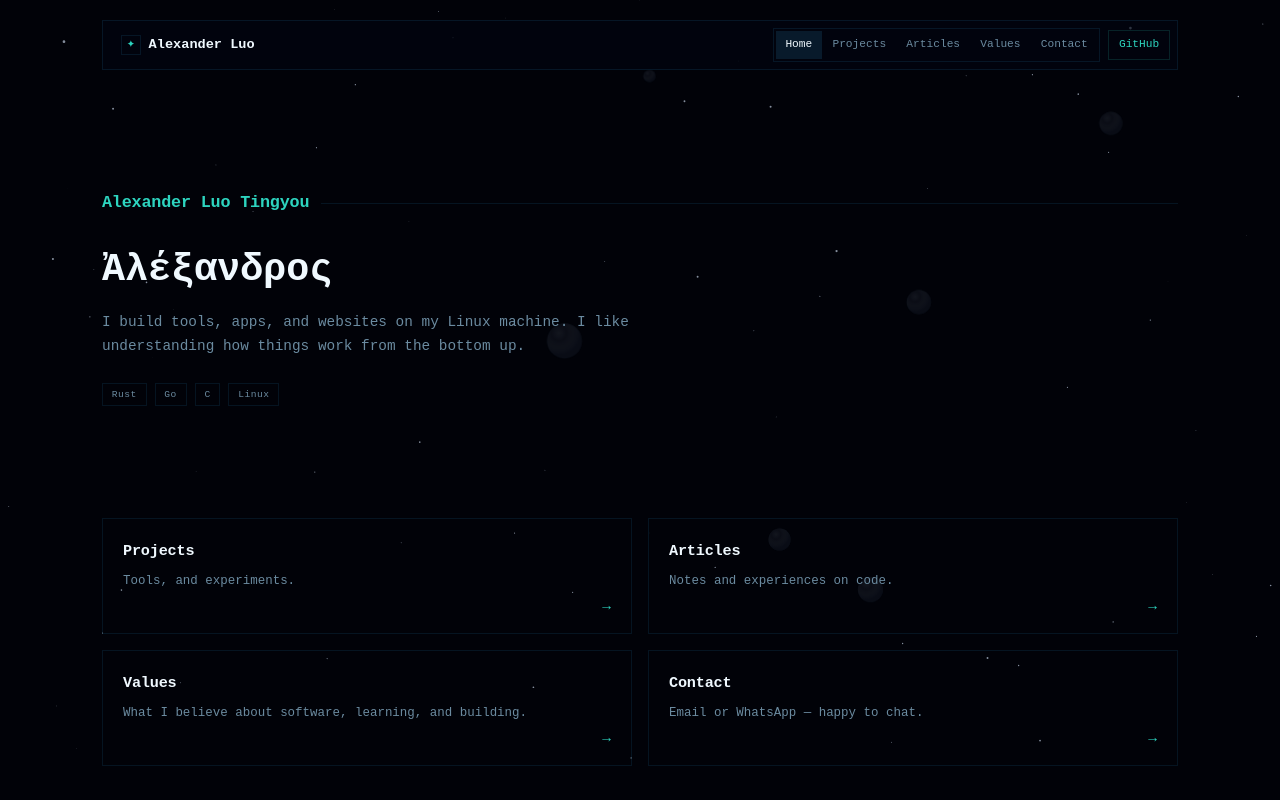
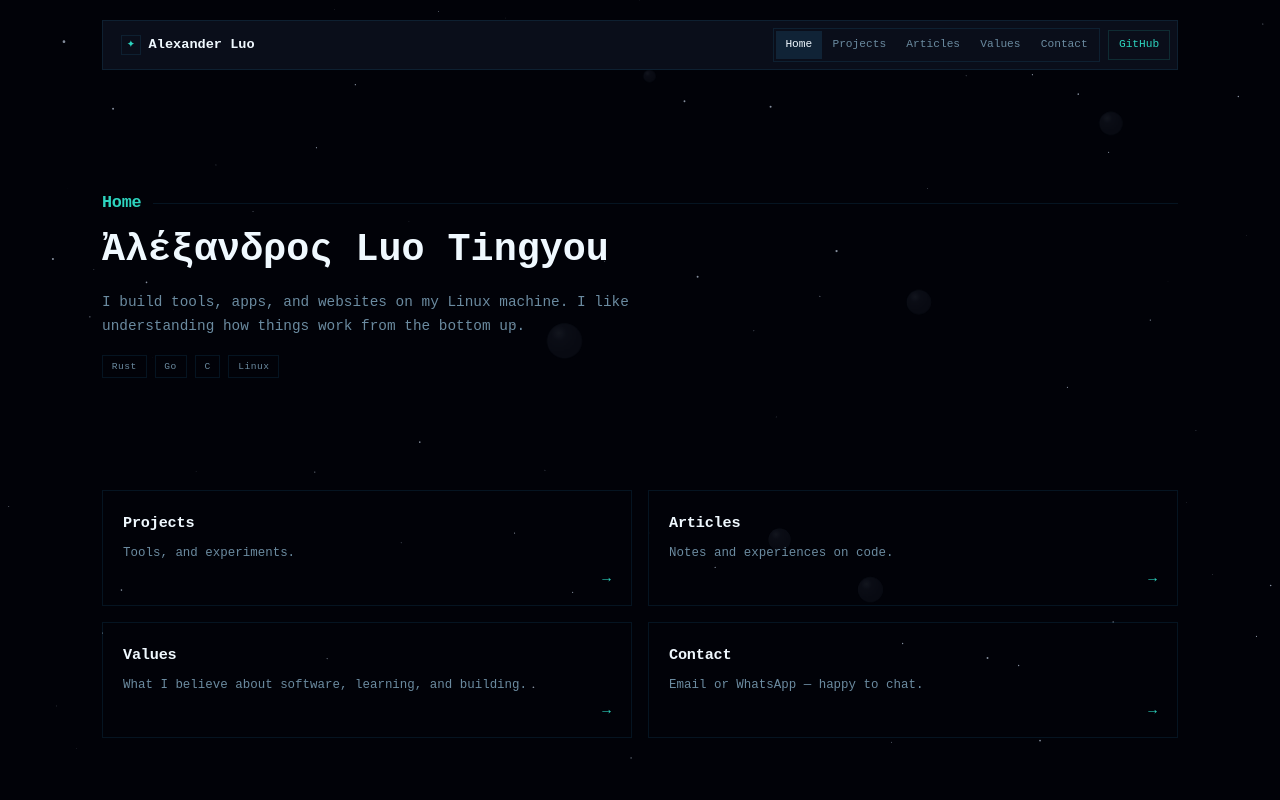
Before and after one commit to aluoty/website, an Astro site: page / in a window 1280 px wide. Shown: the top 800 px of the page. Built offline with nearby package versions, Linux system fonts and the light colour scheme; Astro itself is replaced by a stand-in of ours.

Commit message:
revise styling

```diff
--- a/src/components/Planets.tsx
+++ b/src/components/Planets.tsx
@@ -23,7 +23,7 @@
           <radialGradient key={i} id={`g${i}`} cx="34%" cy="28%" r="62%">
             <stop offset="0" stopColor="#94a3b8" stopOpacity={0.08} />
             <stop offset="35%" stopColor="#94a3b8" stopOpacity={0.02} />
-            <stop offset="100%" stopColor="#0f172a" stopOpacity={0.15} />
+            <stop offset="100%" stopColor="#94a3b8" stopOpacity={0} />
           </radialGradient>
         ))}
       </defs>
--- a/src/pages/index.astro
+++ b/src/pages/index.astro
@@ -14,8 +14,8 @@
 
     <main class="content-view">
       <section class="hero-section landing-hero">
-        <p class="section-title">Alexander Luo Tingyou</p>
-        <h1 class="hero-title">Ἀλέξανδρος</h1>
+        <p class="section-title">Home</p>
+        <h1 class="hero-title">Ἀλέξανδρος Luo Tingyou</h1>
         <p class="hero-subtitle">
         I build tools, apps, and websites on my Linux machine. I like understanding how things work from the bottom up.
         </p>
--- a/src/styles/global.css
+++ b/src/styles/global.css
@@ -1,11 +1,14 @@
 :root {
   --bg: #010208;
+  --surface: #0a0e1a;
   --text: #f0f9ff;
+  --text-bright: #e2e8f0;
   --text-dim: #6b8ba0;
   --accent: #38bdf8;
   --accent2: #2dd4bf;
+  --green: #10b981;
   --border: rgba(56, 189, 248, 0.1);
-  --font: 'JetBrainsMono Nerd Font', monospace;
+  --font: 'FiraCode Nerd Font', monospace;
 }
 
 * { box-sizing: border-box; margin: 0; padding: 0 }
@@ -64,13 +67,13 @@
   display: flex; align-items: center; justify-content: space-between;
   gap: 0.75rem; padding: 0.45rem 0.45rem 0.45rem 1.1rem;
   border: 1px solid var(--border);
-  background: rgba(3, 6, 18, 0.65);
+  background: var(--surface);
 }
 
 .nav-logo {
   display: inline-flex; align-items: center; gap: 0.5rem;
   font-size: 0.85rem; font-weight: 600;
-  text-decoration: none; font-family: var(--font);
+  text-decoration: none;
   color: var(--text);
 }
 
@@ -94,7 +97,7 @@
 
 .nav-links__group a {
   color: var(--text-dim);
-  font-size: 0.7rem; font-family: var(--font);
+  font-size: 0.7rem;
   text-decoration: none; padding: 0.3rem 0.6rem;
   transition: color 0.1s, background 0.1s;
 }
@@ -107,7 +110,7 @@
 .nav-github {
   display: inline-flex; align-items: center;
   padding: 0.3rem 0.6rem;
-  font-size: 0.7rem; font-family: var(--font);
+  font-size: 0.7rem;
   color: var(--accent2); text-decoration: none;
   border: 1px solid rgba(45, 212, 191, 0.15);
   transition: color 0.1s, background 0.1s;
@@ -122,13 +125,8 @@
 
 /* Hero */
 .hero-section {
-  padding: 6rem 0 4rem; min-height: 80vh;
+  padding: 6rem 0 4rem;
   display: flex; flex-direction: column; justify-content: center;
-}
-
-.section-label {
-  font-size: 0.6rem; letter-spacing: 0.18em; text-transform: uppercase;
-  color: var(--accent2); margin-bottom: 1rem;
 }
 
 .hero-title {
@@ -166,11 +164,11 @@
 }
 
 .btn-primary:hover { background: var(--accent); color: var(--bg) }
-.btn-primary:active { transform: scale(0.97) }
 
-.btn-whatsapp { color: #6ee7a8; border-color: rgba(37, 211, 102, 0.3) }
-.btn-whatsapp:hover { background: #25d366; color: #052e16 }
-.btn-whatsapp:active { transform: scale(0.97) }
+.btn-whatsapp { color: var(--green); border-color: rgba(16, 185, 129, 0.3) }
+.btn-whatsapp:hover { background: var(--green); color: var(--bg) }
+
+.btn-primary:active, .btn-whatsapp:active { transform: scale(0.97) }
 
 /* Sections */
 .projects-section, .articles-section, .values-section { padding: 3.5rem 0 4rem }
@@ -224,7 +222,7 @@
 
 .status-indicator { width: 5px; height: 5px }
 
-.status-indicator.active { background: #10b981 }
+.status-indicator.active { background: var(--green) }
 .status-indicator.completed { background: var(--accent) }
 
 .status-text {
@@ -261,14 +259,13 @@
 }
 
 /* Home page */
-.landing-hero, .contact-hero {
-  padding-bottom: 2rem; min-height: auto;
-}
-
+.landing-hero, .contact-hero { padding-bottom: 2rem; min-height: auto }
 .landing-hero .hero-title,
-.contact-hero .hero-title {
-  max-width: 540px;
-}
+.contact-hero .hero-title { max-width: 540px }
+.landing-hero .section-title,
+.contact-hero .section-title { margin-bottom: 0.75rem }
+.landing-hero .hero-subtitle,
+.contact-hero .hero-subtitle { margin-bottom: 1rem }
 
 .home-sections {
   display: grid; grid-template-columns: repeat(2, 1fr);
@@ -289,7 +286,7 @@
   background: rgba(56, 189, 248, 0.02);
 }
 
-.home-card:active { transform: scale(0.98) }
+.home-card:active { transform: scale(0.99) }
 
 .home-card h3 {
   font-size: 0.95rem; font-weight: 600; color: var(--text);
@@ -369,7 +366,7 @@
 
 .article-layout__description {
   font-size: 0.95rem; line-height: 1.55;
-  color: #94adc0; margin-bottom: 1.25rem;
+  color: var(--text-dim); margin-bottom: 1.25rem;
 }
 
 .article-layout__tags {
@@ -383,7 +380,7 @@
 }
 
 .article-layout__body {
-  color: #dce8f0; font-size: 0.95rem; line-height: 1.75;
+  color: var(--text-bright); font-size: 0.95rem; line-height: 1.75;
 }
 
 .article-layout__body h2 {
@@ -392,7 +389,7 @@
 }
 
 .article-layout__body h3 {
-  font-size: 1rem; font-weight: 600; color: #e2e8f0;
+  font-size: 1rem; font-weight: 600; color: var(--text-bright);
   margin: 1.5rem 0 0.5rem; line-height: 1.35;
 }
 
@@ -404,17 +401,17 @@
 .article-layout__body li::marker { color: var(--accent2) }
 
 .article-layout__body a {
-  color: #7dd3fc; text-underline-offset: 3px;
+  color: var(--accent); text-underline-offset: 3px;
   text-decoration: underline; transition: color 0.1s;
 }
 
-.article-layout__body a:hover { color: #bae6fd }
+.article-layout__body a:hover { color: var(--text-bright) }
 
 .article-layout__body blockquote {
   margin: 1.5rem 0; padding: 0.75rem 1rem;
   border-left: 2px solid var(--accent2);
   background: rgba(56, 189, 248, 0.04);
-  color: #cbd5e1;
+  color: var(--text-dim);
 }
 
 .article-layout__body hr {
@@ -424,8 +421,8 @@
 .article-layout__body strong { color: var(--text); font-weight: 600 }
 
 .article-layout__body code {
-  font-family: var(--font); font-size: 0.85em; padding: 0.15em 0.4em;
-  background: rgba(10, 18, 35, 0.85);
+  font-size: 0.85em; padding: 0.15em 0.4em;
+  background: var(--surface);
   border: 1px solid rgba(56, 189, 248, 0.12);
   color: var(--accent2);
 }
@@ -442,8 +439,8 @@
 
 .article-shiki pre {
   margin: 0; padding: 1rem;
-  font-family: var(--font); font-size: 0.78rem;
-  line-height: 1.55; background: #0a0e1a !important;
+  font-size: 0.78rem;
+  line-height: 1.55; background: var(--surface) !important;
 }
 
 @media (max-width: 820px) {
@@ -455,7 +452,7 @@
   .nav-links { flex-direction: column; align-items: stretch }
   .nav-links__group { flex-wrap: wrap; justify-content: center }
   .nav-github { justify-content: center }
-  .hero-section { min-height: auto; padding-top: 3.5rem }
+  .hero-section { padding-top: 3.5rem }
   .article-layout { padding-top: 1.25rem }
   .article-layout__body { font-size: 0.9rem }
 }
```
Also changed, not shown: 1 other file.
